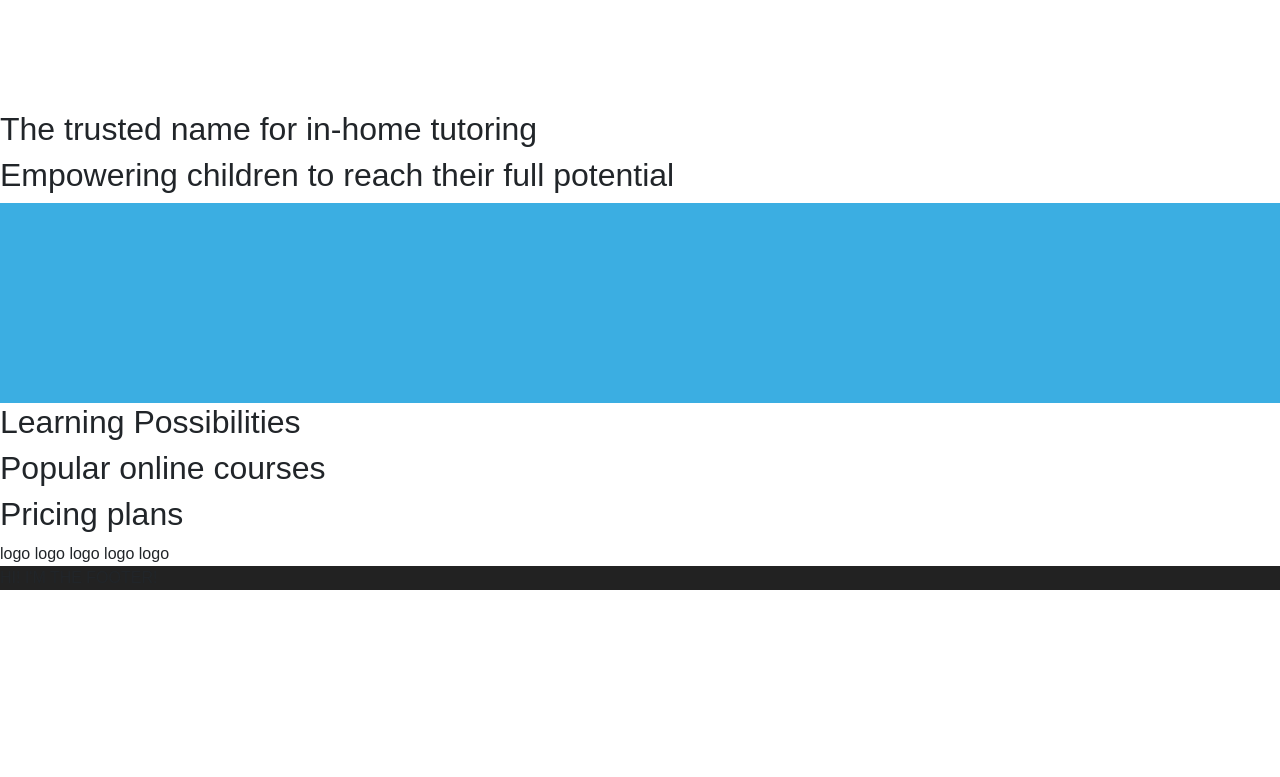
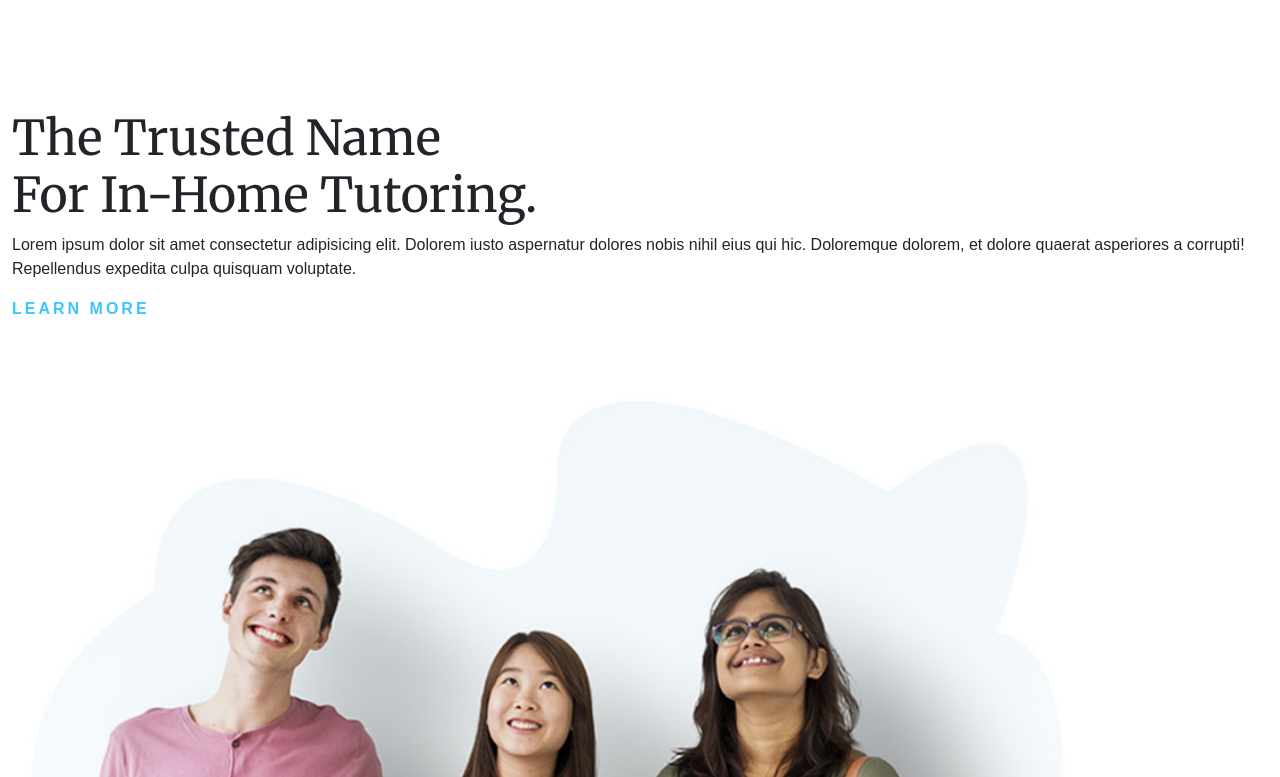
Before and after one commit to carloeusebi/proj-html-vuejs, a Vue app: page / in a window 1280 px wide. Shown: the part 1163-1940 px from the top of the page. Before the commit the page ends 1753 px from the top, so only its background shows below. Built offline with nearby package versions, Linux system fonts and the light colour scheme.

Commit message:
Completed tutoring section

```diff
--- a/src/assets/sass/index.scss
+++ b/src/assets/sass/index.scss
@@ -27,3 +27,13 @@ h1 {
 	font-family: $font-primary;
 	margin-bottom: 1rem;
 }
+
+h2 {
+	text-transform: capitalize;
+	font-family: $font-primary;
+	font-size: 48px;
+}
+
+.blue-text {
+	color: $background-blue;
+}
--- a/src/components/main/MainContent.vue
+++ b/src/components/main/MainContent.vue
@@ -21,7 +21,9 @@ export default {
 			:label="box"
 			:img="`${boxes.baseUrl}${i + 1}.png`" />
 	</div>
-	<MainContentTutoring /><MainContentPotential /><MainContentQuotes />
+	<MainContentTutoring />
+	<MainContentPotential />
+	<MainContentQuotes />
 </template>
 
 <style lang="scss" scoped>
--- a/src/components/main/MainContentTutoring.vue
+++ b/src/components/main/MainContentTutoring.vue
@@ -3,7 +3,33 @@ export default {};
 </script>
 
 <template>
-	<h2>The trusted name for in-home tutoring</h2>
+	<section id="tutoring">
+		<div class="container">
+			<h2>The trusted name <br />for in-home tutoring.</h2>
+			<p>
+				Lorem ipsum dolor sit amet consectetur adipisicing elit. Dolorem iusto aspernatur dolores nobis nihil eius qui
+				hic. Doloremque dolorem, et dolore quaerat asperiores a corrupti! Repellendus expedita culpa quisquam voluptate.
+			</p>
+			<p class="blue-text">Learn more</p>
+			<img
+				src="@/assets/img/h5-img-1.jpg"
+				alt="Home Tutoring" />
+		</div>
+	</section>
 </template>
 
-<style scoped></style>
+<style scoped>
+#tutoring {
+	border-bottom: 2px solid #eee;
+}
+.blue-text {
+	text-transform: uppercase;
+	font-weight: 900;
+	letter-spacing: 3px;
+	margin-bottom: 0;
+}
+
+img {
+	width: 100%;
+}
+</style>
```
